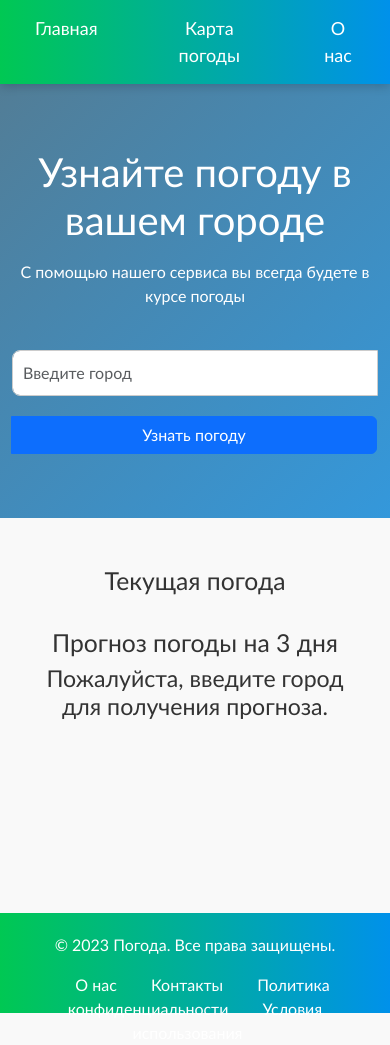
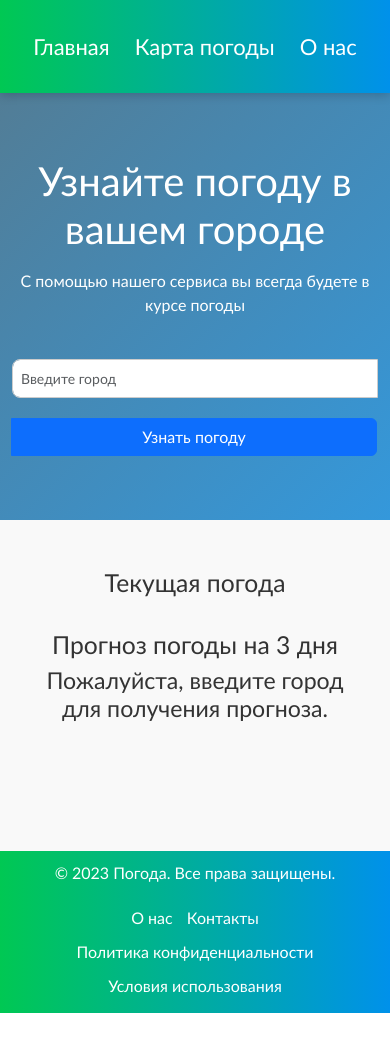
Before and after one commit to Egusev3000/THEWEATHER, a Django app: page / in a window 390 px wide. After the commit the page ends 1013 px from the top, so only its background shows below. Run offline with Django 5.2, Linux system fonts and the light colour scheme.

Commit message:
Added mobile adaptation

```diff
--- a/static/css/main/menu.css
+++ b/static/css/main/menu.css
@@ -57,3 +57,20 @@
     object-fit: cover;
     border: 2px solid #3498db;
 }
+
+
+@media (max-width: 768px) {
+    .centered-menu {
+        gap: 25px;
+    }
+
+    .centered-menu a {
+        font-size: 20px;
+    }
+}
+
+@media (max-width: 480px) {
+    .centered-menu a {
+        font-size: 22px;
+    }
+}
--- a/static/css/styles.css
+++ b/static/css/styles.css
@@ -194,3 +194,86 @@ button:hover {
     text-align: center;
     margin-top: 50px;
 }
+
+
+@media (max-width: 768px) {
+    .navbar {
+        padding: 10px 0;
+    }
+
+    .navbar li {
+        display: block;
+        margin: 10px 0;
+    }
+
+    .navbar a {
+        font-size: 16px;
+    }
+
+    .weather-card {
+        padding: 15px;
+        width: 90%;
+        max-width: none;
+        margin: 10px;
+    }
+
+    .weather-card h3 {
+        font-size: 20px;
+    }
+
+    .weather-card p {
+        font-size: 14px;
+    }
+
+    .forecast-section {
+        margin-top: 10px;
+    }
+
+    input[type="text"],
+    input[type="password"],
+    textarea,
+    select,
+    button {
+        font-size: 14px;
+        padding: 8px;
+    }
+
+    footer {
+        padding: 15px;
+        height: auto;
+        text-align: center;
+    }
+
+    .footer-links {
+        text-align: center;
+    }
+
+    .footer-links li {
+        display: inline-block;
+        margin: 5px;
+    }
+
+    .no-weather {
+        font-size: 16px;
+        margin-top: 30px;
+    }
+}
+
+@media (max-width: 480px) {
+    .weather-card {
+        padding: 10px;
+        width: 100%;
+    }
+
+    .navbar a {
+        font-size: 14px;
+    }
+
+    footer {
+        padding: 10px;
+    }
+
+    .no-weather {
+        font-size: 14px;
+    }
+}
--- a/weather/templates/main/index.html
+++ b/weather/templates/main/index.html
@@ -13,7 +13,7 @@
 
     <div class="main-search-section">
         <div class="container">
-            <div class="search-header">
+            <div class="search-header text-center">
                 <h1>Узнайте погоду в вашем городе</h1>
                 <p>С помощью нашего сервиса вы всегда будете в курсе погоды</p>
             </div>
@@ -67,7 +67,7 @@
                 .then(data => {
                     if (data.weather_data) {
                         document.getElementById('weatherCard').innerHTML = `
-                            <div class="col-md-6">
+                            <div class="col-md-6 col-sm-12">
                                 <div class="weather-card">
                                     <h3>${data.weather_data.city}</h3>
                                     <p>Температура: ${data.weather_data.temperature}°C</p>
@@ -91,7 +91,7 @@
 
                         forecast.forEach(day => {
                             forecastHTML += `
-                                <div class="col-md-4">
+                                <div class="col-md-4 col-sm-12">
                                     <div class="weather-card">
                                         <h4>${day.date}</h4>
                                         <p>Макс. температура: ${day.temperature_max}°C</p>
```
